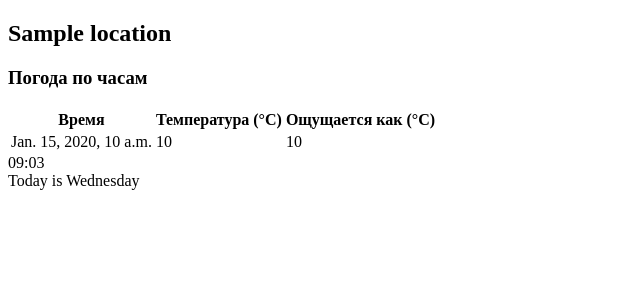
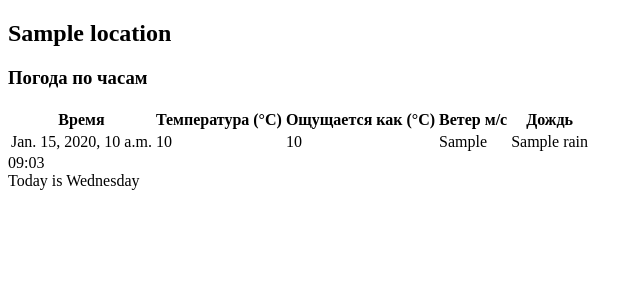
Before and after one commit to alexsemenovv/weather-city, a Django app: template mysite/weather/templates/weather/result.html in a window 1280 px wide. Shown: the top 300 px of the page, without its empty margins (0-642 px from the left). Run offline with Django 5.2, Linux system fonts and the light colour scheme; the template is opened without the code that fills it: most values are stand-ins (such as "Sample title", 1, 10 or a date in 2020); parts of the project's set-up code (start-up, migrations or seed data) failed here and were passed over.

Commit message:
added rain and speed wind; round to int

```diff
--- a/mysite/weather/templates/weather/result.html
+++ b/mysite/weather/templates/weather/result.html
@@ -12,12 +12,16 @@
         <th>Время</th>
         <th>Температура (°C)</th>
         <th>Ощущается как (°C)</th>
+        <th>Ветер м/с</th>
+        <th>Дождь</th>
     </tr>
     {% for row in hourly %}
     <tr>
         <td>{{ row.date }}</td>
         <td>{{ row.temperature_2m }}</td>
         <td>{{ row.apparent_temperature }}</td>
+        <td>{{ row.wind_speed_10m }}</td>
+        <td>{{ row.rain }}</td>
     </tr>
     {% endfor %}
 </table>
--- a/mysite/weather/views.py
+++ b/mysite/weather/views.py
@@ -31,6 +31,11 @@ def city_form(request: HttpRequest) -> HttpResponse:
                 hourly_data = json.loads(hourly_json)
                 hourly_table = pd.DataFrame(hourly_data)
                 hourly_table["date"] = pd.to_datetime(hourly_table["date"], unit="ms").dt.strftime("%Y-%m-%d %H:%M")
+                for col in hourly_table.columns:
+                    if col != "date" and col != "rain":
+                        hourly_table[col] = hourly_table[col].round(0).astype(int)
+                    elif col == "rain":
+                        hourly_table[col] = hourly_table[col].round(2).astype(float)
                 hourly_table_list = hourly_table.to_dict(orient="records")
                 request.session['weather_data'] = weather_data
                 request.session['hourly'] = hourly_table_list
```
Also changed, not shown: mysite/weather/services.py (+6 -1 lines).
